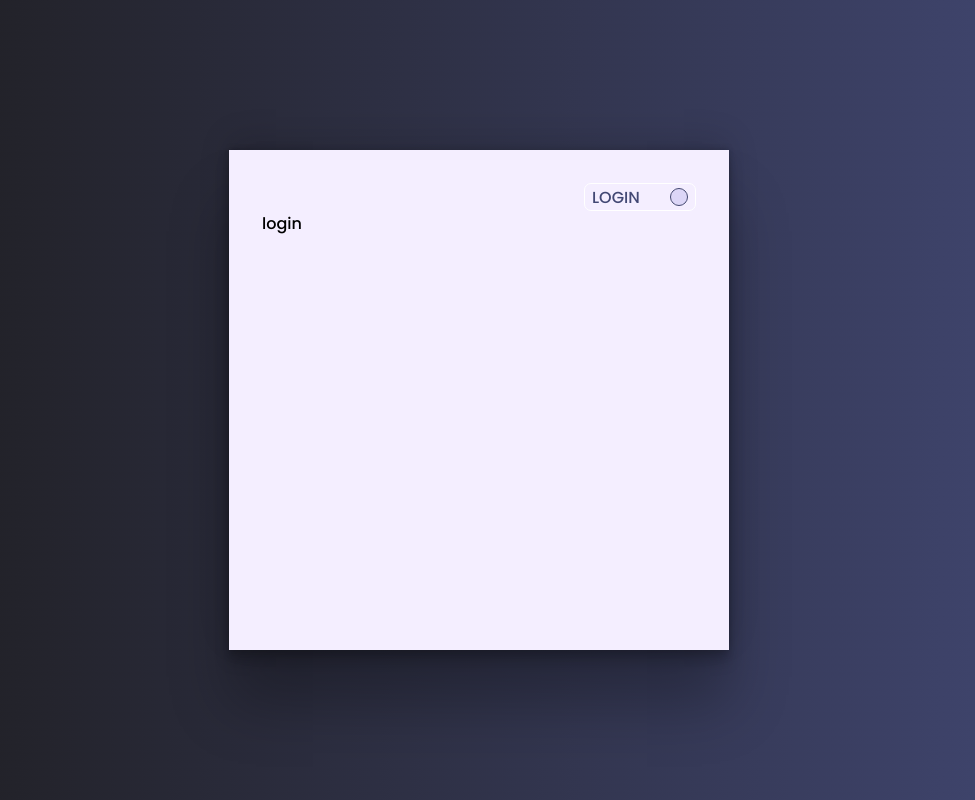
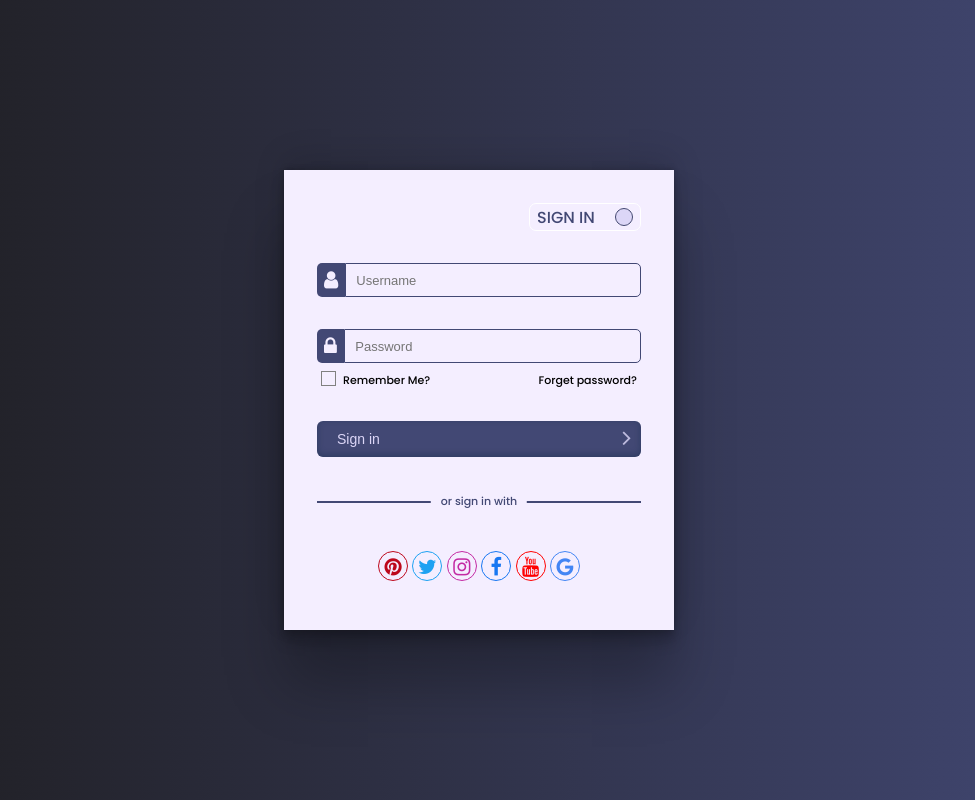
Before and after one commit to SimaKaramii/RegisterPage, a plain HTML site: page index.html in a window 1280 px wide. Shown: the whole page, without its empty margins (161-1136 px from the left). Drawn offline with Linux system fonts and the light colour scheme.

Commit message:
Add sing in

```diff
--- a/css/style.css
+++ b/css/style.css
@@ -14,8 +14,8 @@ body{
     left: 0;
     right: 0;
     margin: auto;
-    height: 500px;
-    max-width: 500px;
+    height: 460px;
+    max-width: 390px;
     border: 1px solid #F4EEFF;
     padding: 2rem;
     box-shadow: rgba(0, 0, 0, 0.25) 0px 54px 55px, rgba(0, 0, 0, 0.12) 0px -12px 30px, rgba(0, 0, 0, 0.12) 0px 4px 6px, rgba(0, 0, 0, 0.17) 0px 12px 13px, rgba(0, 0, 0, 0.09) 0px -3px 5px;
@@ -124,3 +124,145 @@ body{
  .switch_container .switch .register {
     left: calc(2em);
 }
+ /*login*/
+.input-container {
+    display: flex;
+    position: relative;
+}
+.mb{
+    margin: 2rem 0;
+}
+.icon-wrapper{
+    background: #424874;
+    width: 30px;
+    height: 34px;
+    border-radius: 5px 0px 0px 5px;
+}
+.icon-wrapper i{
+    font-size: 20px;
+    padding: 7px;
+    color: #F4EEFF;
+}
+.input-container label{
+    font-size: 11px;
+    padding: 4px;
+}
+.form-input{
+    background: transparent;
+    border: 1px solid #424874;
+    width: 100%;
+    padding: 0 10px;
+    font-size: 13px;
+    border-radius: 0px 5px 5px 0px;
+}
+.check-password{
+    display: flex;
+    justify-content: space-between;
+    flex-wrap: wrap;
+    margin-top: 5px;
+}
+.input-container label{
+    cursor: pointer;
+}
+.remember {
+    appearance: none;
+    width: 15px;
+    height: 15px;
+    border: 1px solid #808080;
+    cursor: pointer;
+}
+.remember:checked {
+    position: relative;
+    background: none;
+}
+.remember:checked::after {
+    position: absolute;
+    top: 0.28rem;
+    left: 0.11rem;
+    content: "";
+    width: 10px;
+    height: 3px;
+    border: 3px solid #424874;
+    border-right: none;
+    border-top: none;
+    transform: rotate(309deg);
+}
+.sign-in{
+    color : #DCD6F7;
+    background: #424874;
+    border: none;
+    padding: 10px 20px;
+    border-radius: 6px;
+    box-shadow: rgb(50 50 93 / 25%) 0px 50px 100px -20px, rgb(0 0 0 / 30%) 0px 30px 60px -30px, rgb(10 37 64 / 35%) 0px -2px 6px 0px inset;
+    cursor: pointer;
+    width: 100%;
+    font-size: 14px;
+    margin: 2em 0;
+    text-align: left;
+}
+.icon-arrow-right{
+    position: absolute;
+    right: 10px;
+    bottom: 30px;
+    font-size: 24px;
+    color: #bebbde;
+}
+.text-social-media{
+    position: relative;
+    border: 1px solid #424874;
+    margin-top: 1rem;
+}
+.text-social-media span{
+    font-size: 11px;
+    color: #424874;
+    position: absolute;
+    left: 50%;
+    top: -9px;
+    transform: translate(-50%, 0);
+    background: #f4eeff;
+    padding: 0 10px;
+}
+.social-media{
+    display: flex;
+    flex-wrap: wrap;
+    justify-content: space-between;
+    max-width: 202px;
+    margin: 3rem auto;
+}
+.social-media div{
+    border: 1px solid;
+    border-radius: 50%;
+    height: 30px;
+    width: 30px;
+    font-size: 20px;
+    text-align: center;
+}
+.social-media div:nth-child(1){
+    color: #bd081c;
+    border-color: #bd081c;
+}
+.social-media div:nth-child(2){
+    color: #1da1f2;
+    border-color: #1da1f2;
+}
+.social-media div:nth-child(3){
+    color: #c32aa3;
+    border-color: #c32aa3;
+}
+.social-media div:nth-child(4){
+    color: #1877f2;
+    border-color: #1877f2;
+}
+.social-media div:nth-child(5){
+    color: #ff0000;
+    border-color: #ff0000;
+}
+.social-media div:nth-child(6){
+    color: #4285f4;
+    border-color: #4285f4;
+}
+@media (max-width: 500px) {
+    #box{
+        padding: 4%;
+    }
+}
--- a/index.html
+++ b/index.html
@@ -7,6 +7,7 @@
     <meta http-equiv="X-UA-Compatible" content="IE=edge">
     <meta name="viewport" content="width=device-width, initial-scale=1.0">
     <link rel="stylesheet" href="css/style.css">
+    <link rel="stylesheet" href="https://cdnjs.cloudflare.com/ajax/libs/font-awesome/4.7.0/css/font-awesome.min.css">
 </head>
 <body>
 <div id="box">
@@ -18,13 +19,47 @@
   <span class="circle">
     <span class="circle-inner"></span>
   </span>
-            <span class="login">login</span>
-            <span class="register">Register</span>
+            <span class="login">sign in</span>
+            <span class="register">sign up</span>
         </label>
     </div>
 
     <div class="card">
-        <div class="card-face card-face-front">login</div>
+        <div class="card-face card-face-front">
+            <div class="input-container mb">
+                <div class="icon-wrapper"><i class="fa fa-user"></i></div>
+                <input name="data[User][username]" required="required" placeholder="Username" maxlength="255" type="text" id="UserUsername" class="form-input">
+            </div>
+            <div class="input-container">
+                <div class="icon-wrapper"><i class="fa fa-lock"></i></div>
+                <input name="data[User][password]" required="required" placeholder="Password" type="password" id="UserPassword" class="form-input">
+            </div>
+
+            <div class="check-password">
+                <div class="input-container">
+                    <input type="checkbox" id="checkbox" name="checkbox" value="Remember Me?" class="remember">
+                    <label for="checkbox">Remember Me?</label>
+                </div>
+                <div class="input-container">
+                    <label class="forget-password">Forget password?</label>
+                </div>
+            </div>
+            <div class="input-container">
+                <input class="sign-in" type="submit" value="Sign in">
+                <span class="icon-arrow-right"><i class="fa fa-angle-right"></i></span>
+            </div>
+            <div>
+                <div class="text-social-media"><span>or sign in with</span></div>
+                <div class="social-media">
+                    <div><i class="fa fa-pinterest" aria-hidden="true"></i></div>
+                    <div><i class="fa fa-twitter" aria-hidden="true"></i></div>
+                    <div><i class="fa fa-instagram" aria-hidden="true"></i></div>
+                    <div><i class="fa fa-facebook" aria-hidden="true"></i></div>
+                    <div><i class="fa fa-youtube" aria-hidden="true"></i></div>
+                    <div><i class="fa fa-google" aria-hidden="true"></i></div>
+                </div>
+            </div>
+        </div>
         <div class="card-face card-face-back">Register</div>
     </div>
 </div>
```
